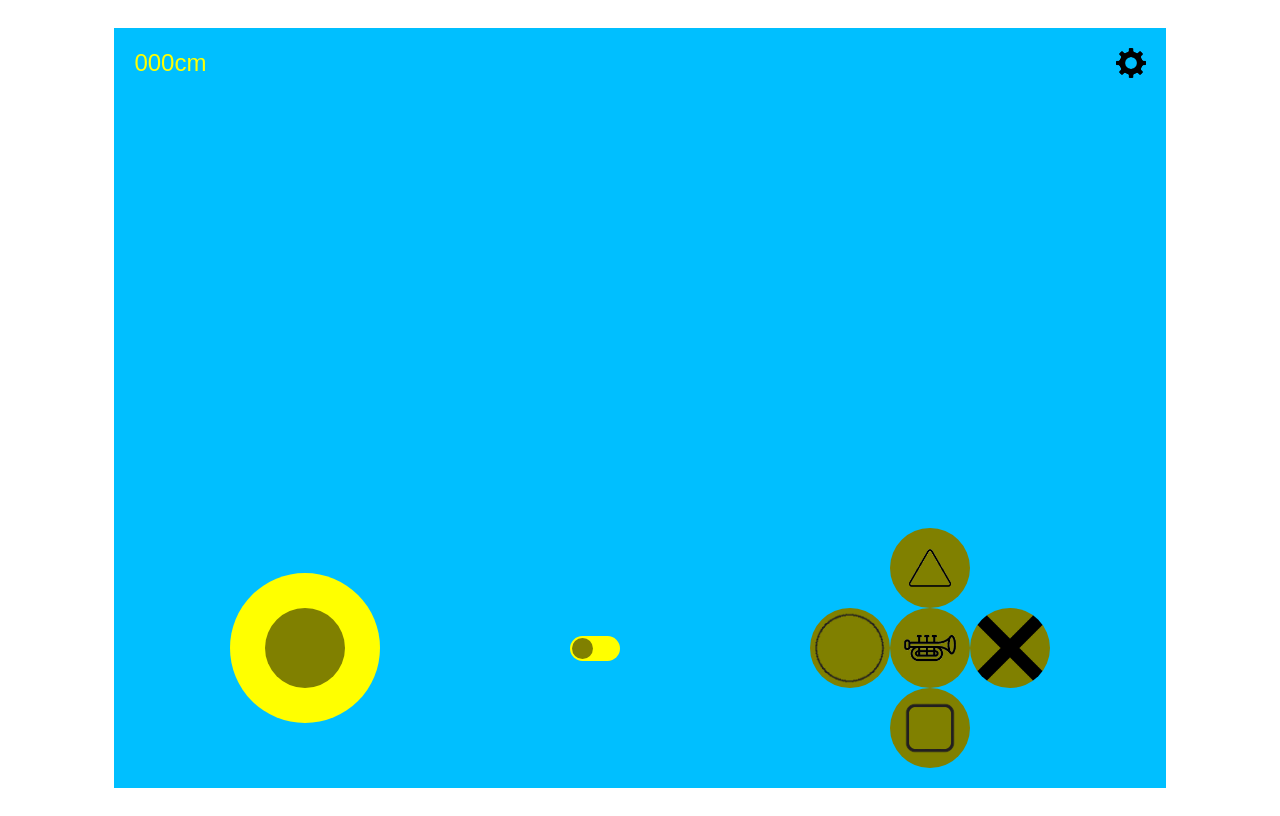
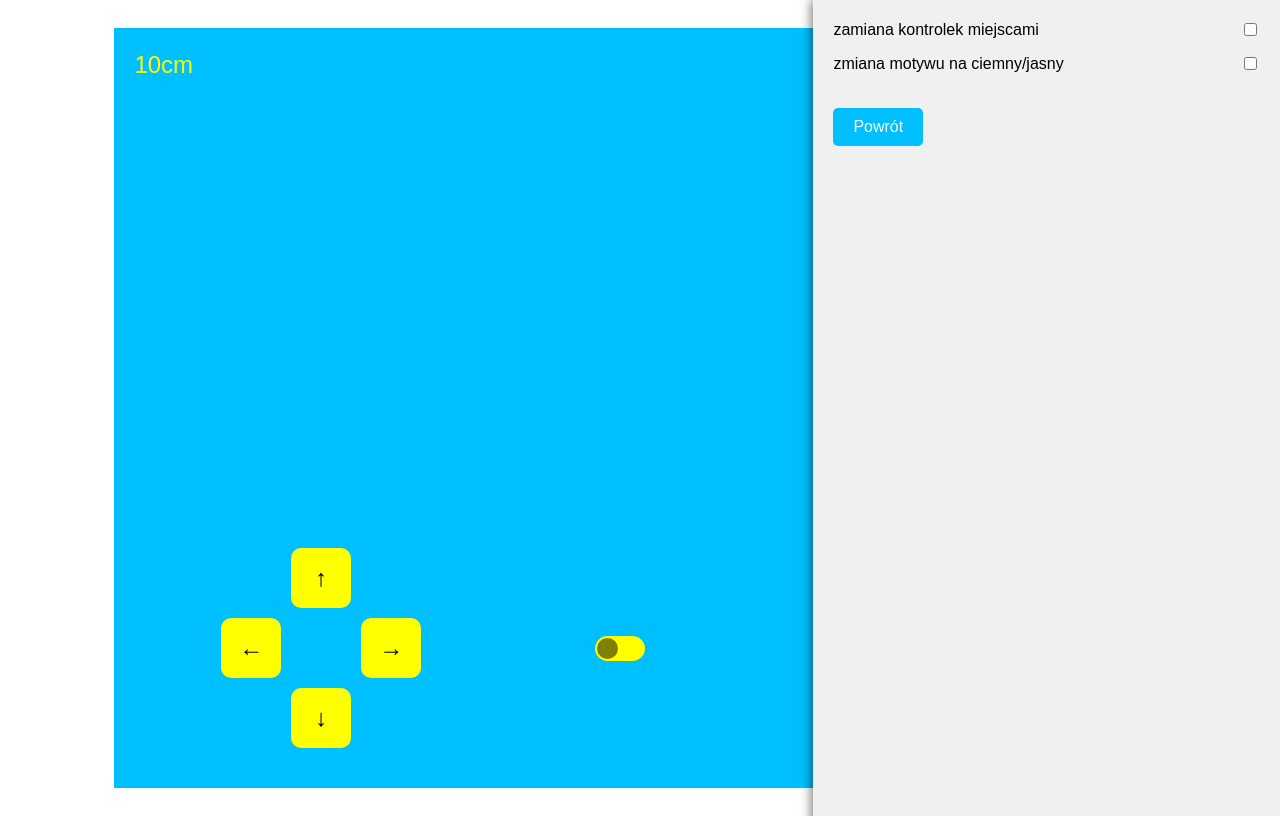
Before and after one commit to Code-Designer-IDE/mobile-control-app, a plain HTML site: page kontroler/index.html in a window 1280 px wide. Both pictures are taken after a click on the element 1130 px from the left and 63 px from the top of the page. Drawn offline with Linux system fonts and the light colour scheme.

Commit message:
dodanie js

```diff
--- a/kontroler/index.html
+++ b/kontroler/index.html
@@ -15,11 +15,13 @@
 
                 <div class="distance">
 
-                    000cm
+                    10cm
 
                 </div>
 
-                <div class="settings">
+                <div class="settings-icon" onclick="toggleSettings()">
+
+                    <img src="ustawienia.png" alt="Settings" width="30">
 
                 </div>
 
@@ -30,6 +32,18 @@
                 <div class="joystick">
 
                     <div class="inner-circle">
+
+                    </div>
+
+                    <div class="arrow-buttons">
+
+                        <button class="arrow arrow-up">↑</button>
+
+                        <button class="arrow arrow-left">←</button>
+
+                        <button class="arrow arrow-right">→</button>
+
+                        <button class="arrow arrow-down">↓</button>
 
                     </div>
 
@@ -53,10 +67,32 @@
                     <div class="emoji emoji-right"></div>
 
                 </div>
+
+            </div>
+
+            <div class="settings-page" id="settings-page">
+
+                <div class="option">
+
+                    <label>zamiana kontrolek miejscami</label>
+
+                    <input type="checkbox" id="swap-checkbox" onclick="swapControls()">
+
+                </div>
+
+                <div class="option">
+
+                    <label for="theme-toggle">zmiana motywu na ciemny/jasny</label>
+
+                    <input type="checkbox" id="theme-toggle" onchange="toggleTheme()">
+
+                </div>
+
+                <button class="back-button" onclick="toggleSettings()">Powrót</button>
+
             </div>
         </div>
 
         <script src="script.js"></script>
-
     </body>
 </html>
--- a/kontroler/script.js
+++ b/kontroler/script.js
@@ -13,7 +13,7 @@ function emojiTop() {
 
     if (topElement) {
         topElement.addEventListener("click", function() {
-            console.log("top klik");
+            console.log("top emoji klik");
         });
     }
 }
@@ -23,7 +23,7 @@ function emojiBottom() {
 
     if (bottomElement) {
         bottomElement.addEventListener("click", function() {
-            console.log("bottom klick");
+            console.log("bottom emoji klick");
         });
     }
 }
@@ -33,7 +33,7 @@ function emojiRight() {
 
     if (rightElement) {
         rightElement.addEventListener("click", function() {
-            console.log("right klik");
+            console.log("right emoji klik");
         });
     }
 }
@@ -43,7 +43,7 @@ function emojileft() {
 
     if (leftElement) {
         leftElement.addEventListener("click", function() {
-            console.log("left klik");
+            console.log("left emoji klik");
         });
     }
 }
@@ -53,3 +53,57 @@ emojiTop();
 emojiBottom();
 emojiRight();
 emojileft();
+
+function arrowUp() {
+    const upElement = document.querySelector(".arrow-up");
+
+    if (upElement) {
+        upElement.addEventListener("click", function() {
+            console.log("up klik")
+        })
+    }
+}
+
+function arrowDown() {
+    const downElement = document.querySelector(".arrow-down");
+
+    if (downElement) {
+        downElement.addEventListener("click", function() {
+            console.log("down klik")
+        })
+    }
+}
+
+function arrowLeft() {
+    const leftElement = document.querySelector(".arrow-left");
+
+    if (leftElement) {
+        leftElement.addEventListener("click", function() {
+            console.log("left klik")
+        })
+    }
+}
+
+function arrowRight() {
+    const rightElement = document.querySelector(".arrow-right");
+
+    if (rightElement) {
+        rightElement.addEventListener("click", function() {
+            console.log("right klik")
+        })
+    }
+}
+
+arrowUp();
+arrowDown();
+arrowLeft();
+arrowRight();
+
+function toggleSettings() {
+    const settingsPage = document.getElementById('settings-page');
+    settingsPage.classList.toggle('active');
+}
+
+function toggleTheme() {
+    document.body.classList.toggle('dark-mode');
+}
--- a/kontroler/style.css
+++ b/kontroler/style.css
@@ -19,6 +19,11 @@ body {
 
 }
 
+body.dark-mode .container {
+    background-color: #1e1e1e;
+}
+
+
 .top {
     display: flex;
     justify-content: space-between;
@@ -32,12 +37,73 @@ body {
 
 }
 
-.settings {
+.settings-icon {
+    cursor: pointer;
+}
+
+.settings-img {
     width: 30px;
     height: 30px;
-    background: url('ustawienia.png') no-repeat center/contain;
+}
 
+.settings-page {
+    display: none;
+    position: fixed;
+    top: 0;
+    right: 0;
+    width: 33.33%;
+    height: 100%;
+    background-color: #f0f0f0;
+    padding: 20px;
+    box-shadow: -2px 0 10px rgba(0, 0, 0, 0.5);
+    overflow-y: auto;
+    z-index: 1000;
 }
+
+.settings-page.active {
+    display: block;
+}
+
+.settings-page h2 {
+    color: #333;
+    margin-bottom: 20px;
+}
+
+body.dark-mode .settings-page {
+    background-color: #2c2c2c;
+}
+
+.option {
+    margin-bottom: 15px;
+    display: flex;
+    justify-content: space-between;
+    align-items: center;
+}
+
+.back-button {
+    margin-top: 20px;
+    padding: 10px 20px;
+    font-size: 1em;
+    color: #ffffff;
+    background-color: #00bfff;
+    border: none;
+    border-radius: 5px;
+    cursor: pointer;
+    transition: background-color 0.3s;
+}
+
+.back-button:hover {
+    background-color: #008cbf;
+}
+
+body.dark-mode .back-button {
+    background-color: #2c2c2c;
+}
+
+body.dark-mode .back-button:hover {
+    background-color: #444;
+}
+
 
 .joystick-area {
     display: flex;
@@ -47,7 +113,54 @@ body {
 
 }
 
-.joystick {
+.arrow-buttons {
+    display: grid;
+    grid-template-columns: 60px 60px 60px;
+    grid-template-rows: 60px 60px 60px;
+    gap: 10px;
+    align-items: center;
+    justify-items: center;
+}
+
+.arrow {
+    width: 60px;
+    height: 60px;
+    font-size: 1.5em;
+    background-color: yellow;
+    border: none;
+    border-radius: 10px;
+    cursor: pointer;
+    display: flex;
+    justify-content: center;
+    align-items: center;
+    transition: background-color 0.3s;
+}
+
+.arrow:hover {
+    background-color: olive;
+}
+
+.arrow.arrow-up {
+    grid-column: 2;
+    grid-row: 1;
+}
+
+.arrow.arrow-left {
+    grid-column: 1;
+    grid-row: 2;
+}
+
+.arrow.arrow-right {
+    grid-column: 3;
+    grid-row: 2;
+}
+
+.arrow.arrow-down {
+    grid-column: 2;
+    grid-row: 3;
+}
+
+/* .joystick {
     width: 150px;
     height: 150px;
     background-color: yellow;
@@ -65,7 +178,7 @@ body {
     background-color: olive;
     border-radius: 50%;
 
-}
+} */
 
 .switch {
     position: relative;
```
